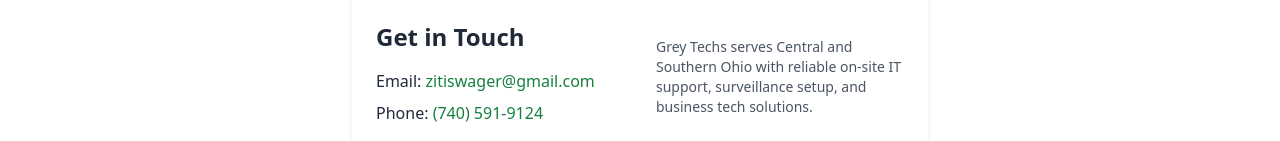
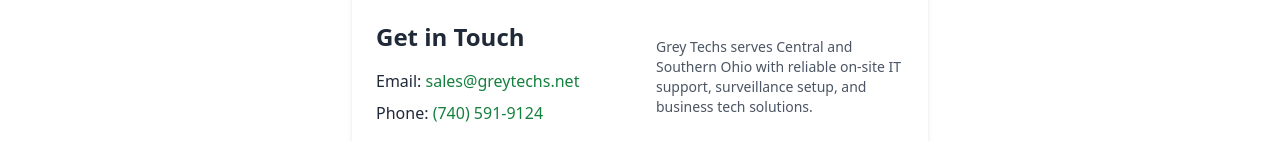
Before and after one commit to ChangHwah/ChangHwah.github.io, a React (Create React App) app: page /contact in a window 1280 px wide. Shown: the part 811-952 px from the top of the page. Built offline with nearby package versions, Linux system fonts and the light colour scheme.

Commit message:
updated form email

```diff
--- a/src/components/GetInTouch.jsx
+++ b/src/components/GetInTouch.jsx
@@ -17,7 +17,7 @@
                   href="mailto:zitiswager@gmail.com"
                   className="text-green-700 hover:underline"
                 >
-                  zitiswager@gmail.com
+                  sales@greytechs.net
                 </a>
               </p>
               <p className="mb-2">
```
